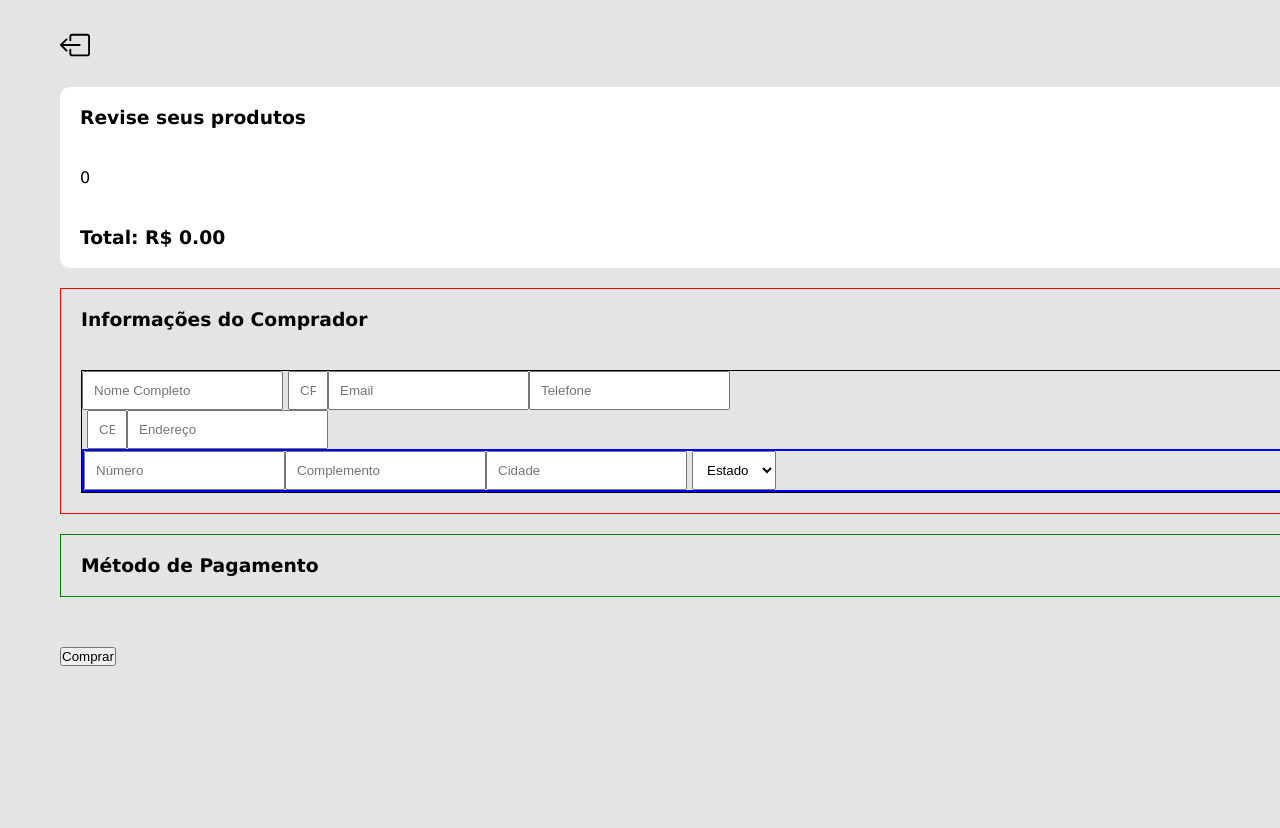
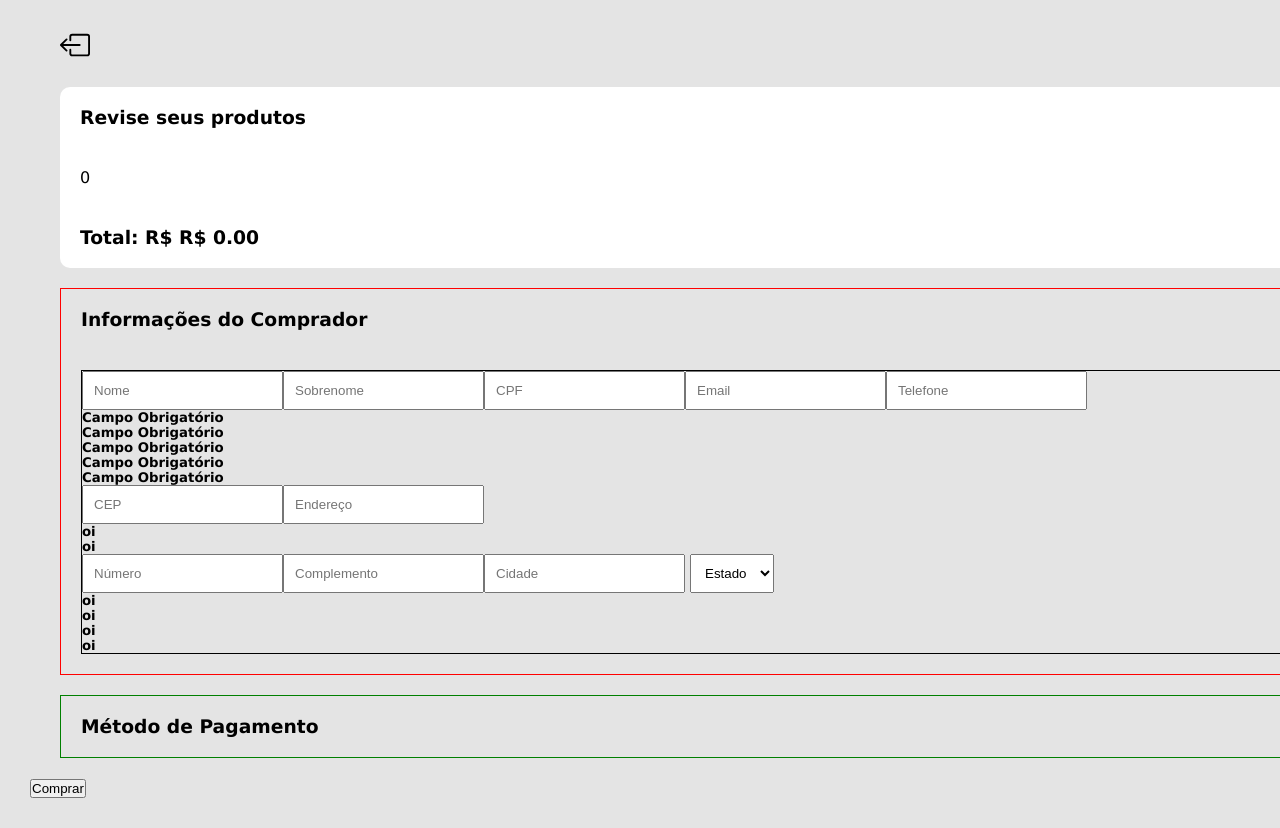
Before and after one commit to laurenzdpinder/react-store, a React (Create React App) app: page /purchcase in a window 1280 px wide. Both pictures are taken after a click on the button "Comprar". Shown: the top 828 px of the page. Before the commit the page ends 800 px from the top, so only its background shows below. Built offline with nearby package versions, Linux system fonts and the light colour scheme.

Commit message:
feat: Purchcase page - update buyer info

```diff
--- a/src/pages/Purchcase.js
+++ b/src/pages/Purchcase.js
@@ -8,6 +8,20 @@ import '../assets/css/Purchcase.css';
 
 function Purchcase() {
   const [products, setProducts] = useState([]);
+  const [inputsOnChange, setInputsOnChange] = useState({
+    firstname: '',
+    surname: '',
+    cpf: '',
+    email: '',
+    phone: '',
+  });
+  const [isValidInfo, setIsValidInfo] = useState({
+    firstname: 0,
+    surname: 0,
+    cpf: 0,
+    email: 0,
+    phone: 0,
+  });
 
   const navigate = useNavigate();
 
@@ -18,6 +32,45 @@ function Purchcase() {
     };
     retrieveProductsCart();
   }, []);
+
+  const handleInputOnChange = ({ target: { name, value } }) => {
+    setInputsOnChange((prev) => ({ ...prev, [name]: value }));
+  };
+
+  const checkCPF = () => inputsOnChange.cpf.length < 11 && inputsOnChange.cpf.length > 0;
+  const checkEmail = () => !inputsOnChange.email.includes('com');
+  const checkPhone = () => inputsOnChange.phone.length < 7;
+
+  const checkValidation = (key, func) => {
+    if (inputsOnChange[key].length === 0) {
+      setIsValidInfo((prev) => ({ ...prev, [key]: 1 }));
+    } else if (func) {
+      setIsValidInfo((prev) => ({ ...prev, [key]: 2 }));
+    } else {
+      setIsValidInfo((prev) => ({ ...prev, [key]: 0 }));
+    }
+  };
+
+  const handleBuyBtnOnClick = () => {
+    checkValidation('firstname', false);
+    checkValidation('surname', false);
+    checkValidation('cpf', checkCPF());
+    checkValidation('email', checkEmail());
+    checkValidation('phone', checkPhone());
+  };
+
+  const isValidInput = (key, h5) => {
+    if (isValidInfo[key] === 1) {
+      return <h5>Campo Obrigatório</h5>;
+    }
+    if (isValidInfo[key] === 2) {
+      return <h5>{`${h5} Inválido`}</h5>;
+    }
+    return null;
+  };
+
+  // console.log(inputsOnChange.firstname);
+  // console.log(document.querySelector('#firstname').value);
 
   return (
     <div className="purchcase-container">
@@ -60,7 +113,7 @@ function Purchcase() {
           }
         </div>
         <div className="product-review-total">
-          <h3>{ `Total: ${getTotalPrice(products)}` }</h3>
+          <h3>{ `Total: R$ ${getTotalPrice(products)}` }</h3>
         </div>
       </div>
 
@@ -71,29 +124,65 @@ function Purchcase() {
           </div>
 
           <div className="buyer-info-inputs">
-            <div>
+            <div className="buyer-info-inputs-l1">
               <input
-                placeholder="Nome Completo"
+                autoComplete="off"
+                id="firstname"
+                onChange={handleInputOnChange}
+                placeholder="Nome"
+                name="firstname"
                 type="text"
+                value={inputsOnChange.firstname.toUpperCase()}
               />
               <input
-                placeholder="CPF"
-                type="number"
+                autoComplete="off"
+                id="surname"
+                onChange={handleInputOnChange}
+                placeholder="Sobrenome"
+                name="surname"
+                type="text"
+                value={inputsOnChange.surname.toUpperCase()}
               />
               <input
+                autoComplete="off"
+                id-="cpf"
+                onChange={handleInputOnChange}
+                placeholder="CPF"
+                maxLength="14"
+                name="cpf"
+                type="text"
+                value={inputsOnChange.cpf}
+              />
+              <input
+                autoComplete="off"
+                id="email"
+                onChange={handleInputOnChange}
+                name="email"
                 placeholder="Email"
                 type="email"
               />
               <input
+                autoComplete="off"
+                onChange={handleInputOnChange}
+                name="phone"
                 placeholder="Telefone"
                 type="tel"
+                // value
               />
             </div>
 
-            <div>
+            <div className="buyer-info-inputs-i1">
+              <div>{isValidInput('firstname')}</div>
+              <div>{isValidInput('surname')}</div>
+              <div>{isValidInput('cpf', 'CPF')}</div>
+              <div>{isValidInput('email', 'Email')}</div>
+              <div>{isValidInput('phone', 'Telefone')}</div>
+            </div>
+
+            <div className="buyer-info-inputs-2">
               <input
                 placeholder="CEP"
-                type="Number"
+                // type="Number"
               />
               <input
                 placeholder="Endereço"
@@ -101,7 +190,12 @@ function Purchcase() {
               />
             </div>
 
-            <div className="buyer-info-inputs-3">
+            <div className="buyer-info-inputs-i2">
+              <div><h5>oi</h5></div>
+              <div><h5>oi</h5></div>
+            </div>
+
+            <div className="buyer-info-inputs-l3">
               <input
                 placeholder="Número"
                 type="text"
@@ -118,6 +212,13 @@ function Purchcase() {
                 <option value="">Estado</option>
               </select>
             </div>
+
+            <div className="buyer-info-inputs-i3">
+              <div><h5>oi</h5></div>
+              <div><h5>oi</h5></div>
+              <div><h5>oi</h5></div>
+              <div><h5>oi</h5></div>
+            </div>
           </div>
 
         </form>
@@ -128,7 +229,8 @@ function Purchcase() {
       </div>
 
       <button
-        style={{ margin: '30px' }}
+        className="purchcase-buy-btn"
+        onClick={handleBuyBtnOnClick}
         type="button"
       >
         Comprar
```
